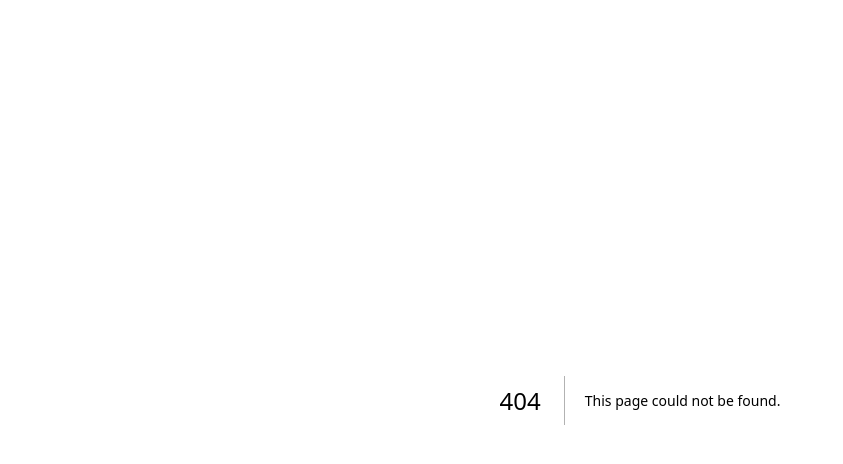
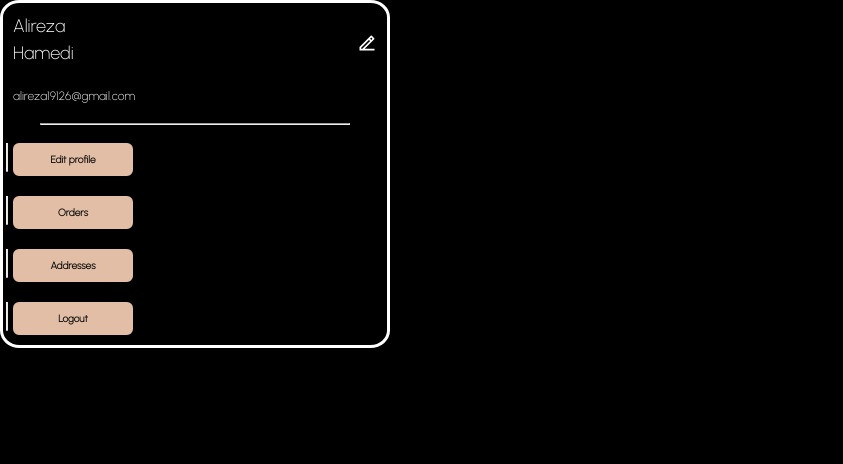
Before and after one commit to MajidHosseinzadeh/corals, a Next.js app: page /profile in a window 1280 px wide. Before the commit this address had no page. Shown: the top 464 px of the page, without its empty margins (0-843 px from the left). Built offline with nearby package versions, Linux system fonts and the light colour scheme.

Commit message:
profile completed, font changed

```diff
--- a/components/common/Button.js
+++ b/components/common/Button.js
@@ -3,6 +3,8 @@ import styled from 'styled-components'
 
 export const Button = (props) => {
     const SButton = styled.button`
+        @import url('https://fonts.googleapis.com/css2?family=Urbanist:wght@200&display=swap');
+
         display: flex;
         justify-content: center;
         width: ${props.size};
@@ -13,7 +15,7 @@ export const Button = (props) => {
         box-sizing: border-box;
         color: ${props.color};
         cursor: pointer;
-        font-family: Roobert,-apple-system,BlinkMacSystemFont,"Segoe UI",Helvetica,Arial,sans-serif,"Apple Color Emoji","Segoe UI Emoji","Segoe UI Symbol";
+        font-family: 'Urbanist', sans-serif;
         font-size: ${props.font};
         font-weight: 600;
         line-height: normal;
--- a/components/common/Typography.js
+++ b/components/common/Typography.js
@@ -1,11 +1,13 @@
 import styled from 'styled-components'
 
 export const Typography = styled.p`
+  @import url('https://fonts.googleapis.com/css2?family=Urbanist:wght@200&display=swap');
 
   color: ${({ color }) => color || 'white'};
+  margin: ${({ margin }) => margin || '0px 0px 0px 0px'};
   font-size: ${({ fontSize }) => fontSize || '16px'};
   font-weight: ${({ fontWeight }) => fontWeight || 'normal'};
   line-height: ${({ lineHeight }) => lineHeight || '1.5'};
   text-align: ${({ textAlign }) => textAlign || 'left'};
-
+  font-family: 'Urbanist', sans-serif;
 `;
--- a/components/rare/Dreadlocks.js
+++ b/components/rare/Dreadlocks.js
@@ -42,9 +42,7 @@ const ButtonContainer = styled.div`
     display: flex;
     align-items: center;
     flex-decoration: column;
-    & .butt{
 
-    }
 `
 
 
--- /dev/null
+++ b/components/uncommon/profile_components/Profile.js
@@ -0,0 +1,107 @@
+import React from 'react'
+import styled from 'styled-components'
+import { RiEdit2Line } from 'react-icons/ri'
+import { Typography } from '@/components/common/Typography'
+import { Button } from '@/components/common/Button'
+
+const BaseInfoFlex = styled.div`
+    width: 30%;
+    height: 100%;
+    display: flex;
+    align-items: flex-start;
+    justify-content: center;
+    flex-direction: column;
+    border: ${({ border }) => border || ''};
+    border-radius: 5%;
+`
+const BaseInfoEditFlex = styled.div`
+    position: relative;
+    display: flex;
+    align-items: center;
+    justify-content: space-between;
+    flex-direction: row;
+    margin: 0 10px;
+    width: 100%;
+`
+
+const EditIcon = styled(RiEdit2Line)`
+    position: absolute;
+    right: 20px;
+    top: 30px;
+    color: white;
+    width: 20px;
+    height: 20px;
+    cursor: pointer;
+    transition: all .5s ease;
+    &:hover{
+        scale: 1.2;
+    }
+
+`
+const ButtonUl = styled.div`
+    width: 100%;
+    display: flex;
+    justify-content: center;
+    align-items: flex-start;
+    flex-direction: column;
+    list-style: none;
+`
+const HorizontalLine = styled.hr`
+    text-align: center;
+    width: 80%;
+    color: white;
+    transition: all 0.3s ease-in-out;
+`
+
+const ButtonLi = styled.li`
+    position: relative;
+    padding-left: 10px;
+    margin: 10px 0px;
+    width: 100%;
+    &::before {
+        font-size: 1.5rem;
+        content: '|';
+        position: absolute;
+        left: 0;
+        color: white;
+    }
+
+`
+
+
+
+const Profile = () => {
+    return (
+        <BaseInfoFlex border='3px white solid'>
+            <BaseInfoEditFlex>
+                <BaseInfoFlex>
+                    <Typography color='white' fontSize='18px' margin='10px 0px'>
+                        Alireza Hamedi
+                    </Typography>
+                    <Typography color='white' fontSize='12px' margin='10px 0px'>
+                        alireza19126@gmail.com
+                    </Typography>
+                </BaseInfoFlex>
+                <EditIcon />
+            </BaseInfoEditFlex>
+            <HorizontalLine className='hr'></HorizontalLine>
+            <ButtonUl>
+                <ButtonLi>
+                    <Button className='bttn' name='Edit profile' size='120px' font="10px" background="#E1BEA5" color="#070707" border="#E1BEA5" hoverb="white" hoverc="#070707" hoverborder="#070707" />
+                </ButtonLi>
+                <ButtonLi>
+                    <Button className='bttn' name='Orders' size='120px' font="10px" background="#E1BEA5" color="#070707" border="#E1BEA5" hoverb="white" hoverc="#070707" hoverborder="#070707" />
+                </ButtonLi>
+                <ButtonLi>
+                    <Button className='bttn' name='Addresses' size='120px' font="10px" background="#E1BEA5" color="#070707" border="#E1BEA5" hoverb="white" hoverc="#070707" hoverborder="#070707" />
+                </ButtonLi>
+                <ButtonLi>
+                    <Button className='bttn' name='Logout' size='120px' font="10px" background="#E1BEA5" color="#070707" border="#E1BEA5" hoverb="white" hoverc="#070707" hoverborder="#070707" />
+                </ButtonLi>
+            </ButtonUl>
+        </BaseInfoFlex>
+
+    )
+}
+
+export default Profile
--- /dev/null
+++ b/pages/profile/index.js
@@ -0,0 +1,11 @@
+import Profile from '@/components/uncommon/profile_components/Profile'
+import React from 'react'
+
+
+const index = () => {
+    return (
+        <Profile/>
+    )
+}
+
+export default index
```
Also changed, not shown: components/uncommon/profile_components/Orders.js (added, +18 -0 lines).
